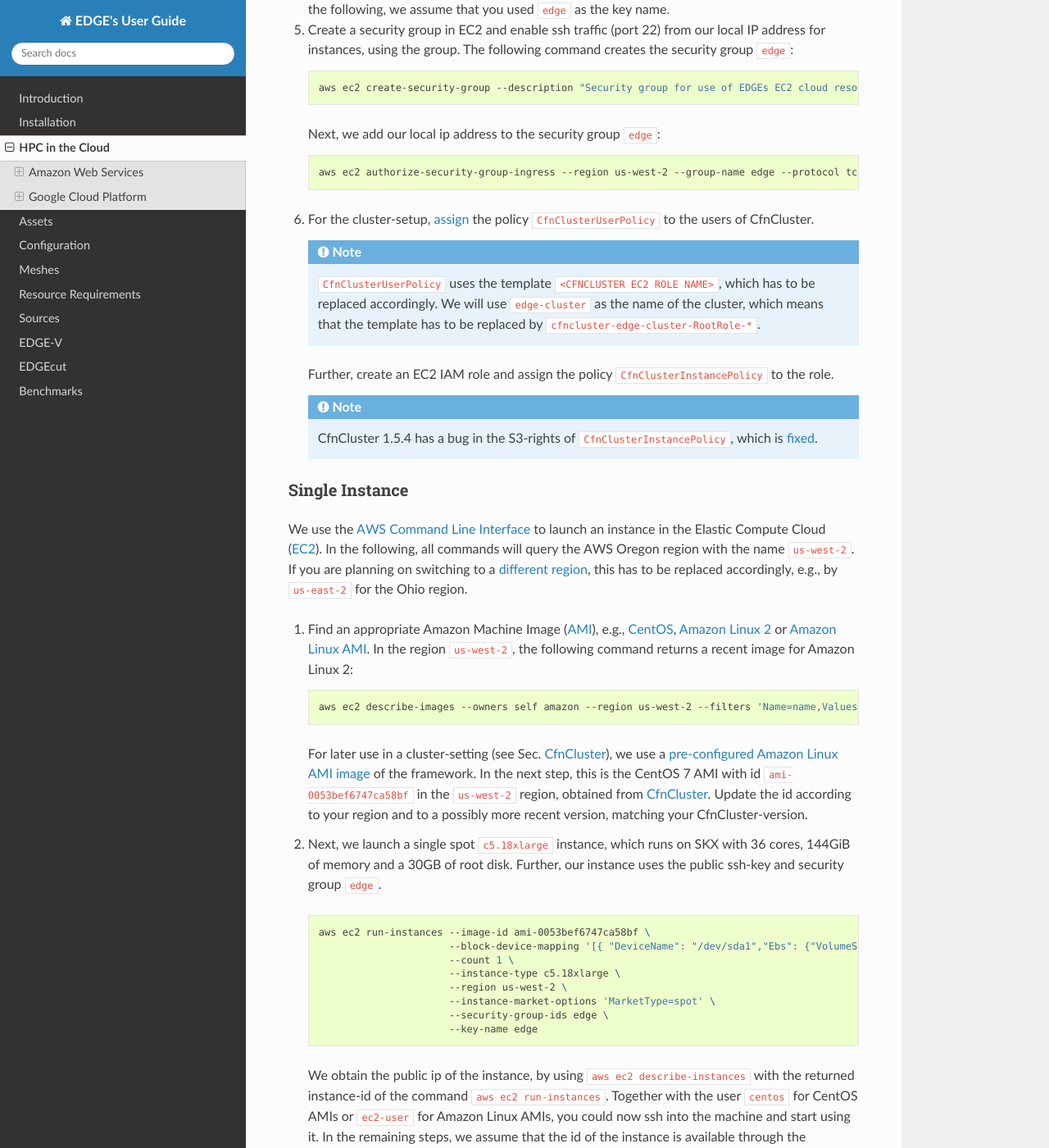
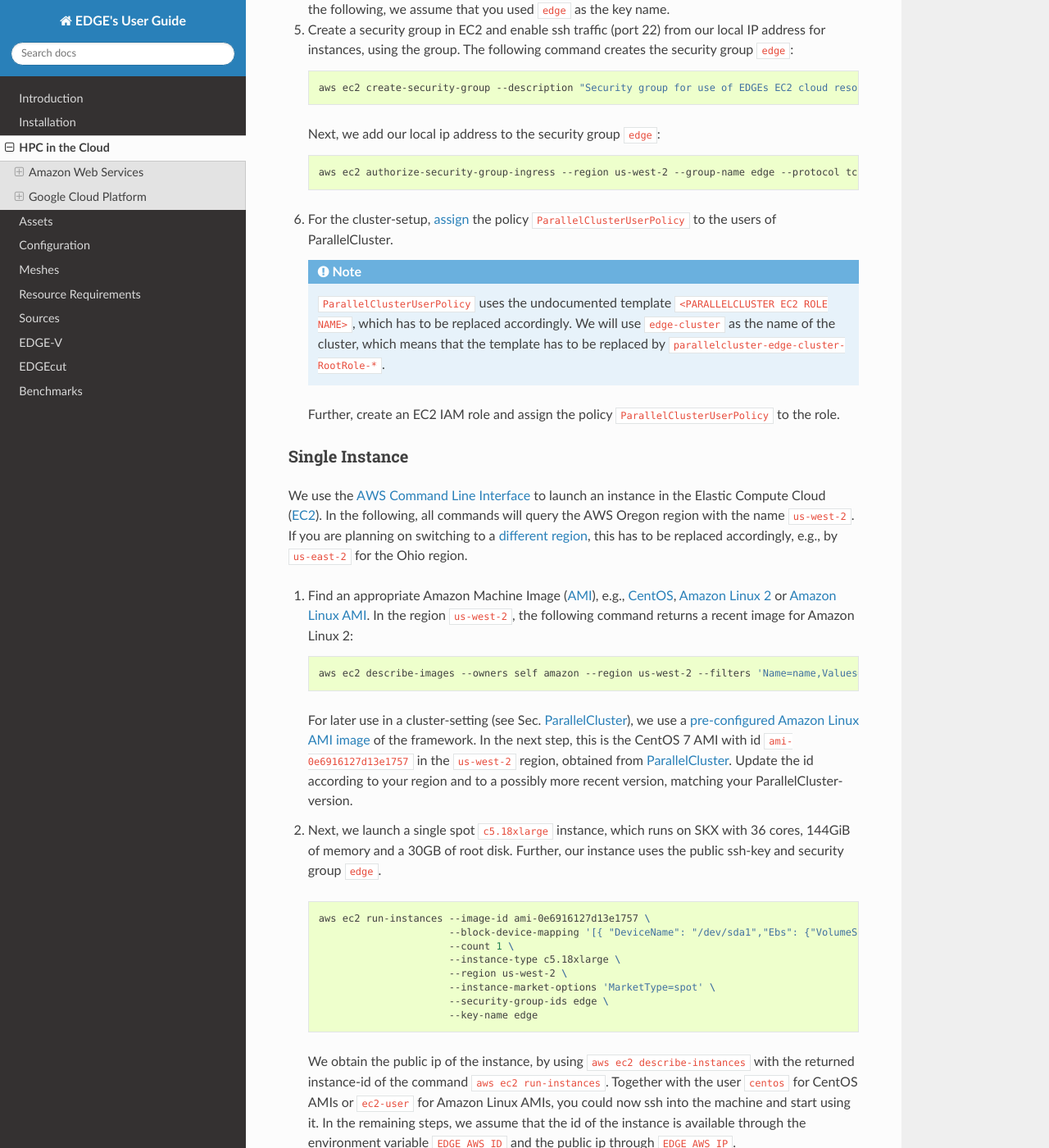
Before and after one commit to dclenz/edge_usr, a Sphinx documentation site: the page built from docs/chapters/setup/cloud.rst, in a window 1280 px wide and 1400 px high, scrolled down 2060 px. Shown: the whole window at 82% size. Built offline with Sphinx 7.4.7 and the Read the Docs theme 2.0.0, drawn with Linux system fonts in a browser that asks for light colours; some of the changed text lies outside the part shown.

Commit message:
Updated AWS description from CfnCluster to ParallelCluster.

```diff
--- a/docs/chapters/setup/cloud.rst
+++ b/docs/chapters/setup/cloud.rst
@@ -6,8 +6,8 @@
 Amazon Web Services
 -------------------
 The Amazon Web Services (AWS) have a `section <https://aws.amazon.com/hpc/>`_ for High Performance Computing (HPC).
-As part of this effort, AWS develops the framework `CfnCluster <https://cfncluster.readthedocs.io/en/latest/>`_, which can be used to deploy a custom HPC environment within AWS.
-In this section, we will a) launch a single instance and create a disk image from this instance, and b) combine several compute nodes under the umbrella of CfnCluster for use with EDGE.
+As part of this effort, AWS develops the framework `ParallelCluster <https://aws-parallelcluster.readthedocs.io/en/latest/>`_, which can be used to deploy a custom HPC environment within AWS.
+In this section, we will a) launch a single instance and create a disk image from this instance, and b) combine several compute nodes under the umbrella of ParallelCluster for use with EDGE.
 
 Identity and Access Management (IAM) and SSH
 ^^^^^^^^^^^^^^^^^^^^^^^^^^^^^^^^^^^^^^^^^^^^
@@ -114,18 +114,14 @@
 
      aws ec2 authorize-security-group-ingress --region us-west-2 --group-name edge --protocol tcp --port 22 --cidr $(ip route get 1 | awk '{print $NF;exit}')/32
 
-6. For the cluster-setup, `assign <https://cfncluster.readthedocs.io/en/latest/iam.html>`_  the policy ``CfnClusterUserPolicy`` to the users of CfnCluster.
+6. For the cluster-setup, `assign <https://aws-parallelcluster.readthedocs.io/en/latest/iam.html>`_  the policy ``ParallelClusterUserPolicy`` to the users of ParallelCluster.
 
    .. note::
 
-    ``CfnClusterUserPolicy`` uses the template ``<CFNCLUSTER EC2 ROLE NAME>``, which has to be replaced accordingly.
-    We will use ``edge-cluster`` as the name of the cluster, which means that the template has to be replaced by ``cfncluster-edge-cluster-RootRole-*``.
+    ``ParallelClusterUserPolicy`` uses the undocumented template ``<PARALLELCLUSTER EC2 ROLE NAME>``, which has to be replaced accordingly.
+    We will use ``edge-cluster`` as the name of the cluster, which means that the template has to be replaced by ``parallelcluster-edge-cluster-RootRole-*``.
 
-   Further, create an EC2 IAM role and assign the policy ``CfnClusterInstancePolicy`` to the role.
-
-   .. note::
-
-     CfnCluster 1.5.4 has a bug in the S3-rights of ``CfnClusterInstancePolicy``, which is `fixed <https://github.com/awslabs/cfncluster/pull/555/files>`_.
+   Further, create an EC2 IAM role and assign the policy ``ParallelClusterUserPolicy`` to the role.
 
 Single Instance
 ^^^^^^^^^^^^^^^
@@ -140,16 +136,16 @@
 
      aws ec2 describe-images --owners self amazon --region us-west-2 --filters 'Name=name,Values=amzn2-ami-hvm-2.0.????????-x86_64-gp2' 'Name=state,Values=available'
 
-   For later use in a cluster-setting (see Sec. :ref:`sec-cloud-cfn-cluster`), we use a `pre-configured Amazon Linux AMI image <https://github.com/awslabs/cfncluster/blob/master/amis.txt>`_ of the framework.
-   In the next step, this is the CentOS 7 AMI with id ``ami-0053bef6747ca58bf`` in the ``us-west-2`` region, obtained from `CfnCluster <https://github.com/awslabs/cfncluster/blob/v1.6.0/amis.txt>`_.
-   Update the id according to your region and to a possibly more recent version, matching your CfnCluster-version.
+   For later use in a cluster-setting (see Sec. :ref:`sec-cloud-parallel-cluster`), we use a `pre-configured Amazon Linux AMI image <https://github.com/aws/aws-parallelcluster/blob/master/amis.txt>`_ of the framework.
+   In the next step, this is the CentOS 7 AMI with id ``ami-0e6916127d13e1757`` in the ``us-west-2`` region, obtained from `ParallelCluster <https://github.com/aws/aws-parallelcluster/blob/v2.0.2/amis.txt>`_.
+   Update the id according to your region and to a possibly more recent version, matching your ParallelCluster-version.
 
 2. Next, we launch a single spot ``c5.18xlarge`` instance, which runs on SKX with 36 cores, 144GiB of memory and a 30GB of root disk.
    Further, our instance uses the public ssh-key and security group ``edge``.
 
   .. code-block:: bash
 
-    aws ec2 run-instances --image-id ami-0053bef6747ca58bf \
+    aws ec2 run-instances --image-id ami-0e6916127d13e1757 \
                           --block-device-mapping '[{ "DeviceName": "/dev/sda1","Ebs": {"VolumeSize": 30,"DeleteOnTermination": true} }]' \
                           --count 1 \
                           --instance-type c5.18xlarge \
@@ -213,7 +209,7 @@
 
      aws ec2 create-image --region us-west-2 \
                           --instance-id ${EDGE_AWS_ID} \
-                          --description "AMI for EDGE, based on CfnCluter's CentOS 7 AMI." \
+                          --description "AMI for EDGE, based on ParallelCluster's CentOS 7 AMI." \
                           --name edge-centos-7
 
   The command will generate an image id, e.g., ``ami-0416d8f35899991f2``, which can be inserted into new instances.
@@ -224,28 +220,28 @@
 
      aws ec2 terminate-instances --region us-west-2 --instance-ids ${EDGE_AWS_ID}
 
-.. _sec-cloud-cfn-cluster:
+.. _sec-cloud-parallel-cluster:
 
-CfnCluster
+ParallelCluster
 ^^^^^^^^^^
 
-In this section we will use the AWS's cloud formation cluster (`CfnCluster <https://cfncluster.readthedocs.io>`_) to launch a `Slurm <https://slurm.schedmd.com>`_-controlled cluster in AWS.
+In this section we will use the AWS's cloud formation cluster (`ParallelCluster <https://aws-parallelcluster.readthedocs.io>`_) to launch a `Slurm <https://slurm.schedmd.com>`_-controlled cluster in AWS.
 Our final cluster will be ready for MPI-parallel workloads with EDGE.
 Full-node instances as compute nodes, e.g., `c5.18xlarge <https://aws.amazon.com/ec2/instance-types/c5/>`_, are best suited as computational backbone for EDGE.
 
-1. Install CfnCluster through `pip <https://pip.pypa.io/en/stable/>`_:
+1. Install ParallelCluster through `pip <https://pip.pypa.io/en/stable/>`_:
 
    .. code-block:: bash
 
-     pip install cfncluster
+     pip install aws-parallelcluster
 
-2. Create the configuration ``edge-cluster.cfn``.
+2. Create the configuration ``edge-cluster.aws``.
    The following shows an example, which uses 36-core SKX spot instances as compute nodes.
    The arguments ``TEMPLATE_VPC`` and ``TEMPLATE_SUBNET`` have to be replaced according to your AWS settings:
 
    .. code-block:: default
 
-     ## cfncluster config
+     ## parallelcluster config
      [global]
      cluster_template = default
      update_check = true
@@ -257,7 +253,7 @@
      [aliases]
      ssh = ssh {CFN_USER}@{MASTER_IP} {ARGS}
 
-     ## cfncluster templates
+     ## parallelcluster templates
      [cluster default]
      key_name = edge
      compute_instance_type = c5.18xlarge
@@ -298,20 +294,20 @@
      # if a node is idle for a minute, it gets released back to the cloud
      scaledown_idletime = 1
 
-3. We launch the CfnCluster ``edge-cluster`` via:
+3. We launch the ParallelCluster ``edge-cluster`` via:
 
    .. code-block:: bash
 
-     cfncluster create --config edge-cluster.cfn edge-cluster
+     pcluster create --config edge-cluster.aws edge-cluster
 
-4. Once created, ``cfncluster`` will return the public ip of the master instance, which is our login node.
+4. Once created, ``pcluster`` will return the public ip of the master instance, which is our login node.
    We use standard key-based ``ssh`` to get into the machine, compile EDGE, and submit jobs through Slurm.
 
-5. After we are done, the following commands deletes our CfnCluster ``edge-cluster``:
+5. After we are done, the following commands deletes our ParallelCluster ``edge-cluster``:
 
    .. code-block:: bash
 
-     cfncluster delete --config edge-cluster.cfn edge-cluster
+     pcluster delete --config edge-cluster.aws edge-cluster
 
 Google Cloud Platform
 ---------------------
```
